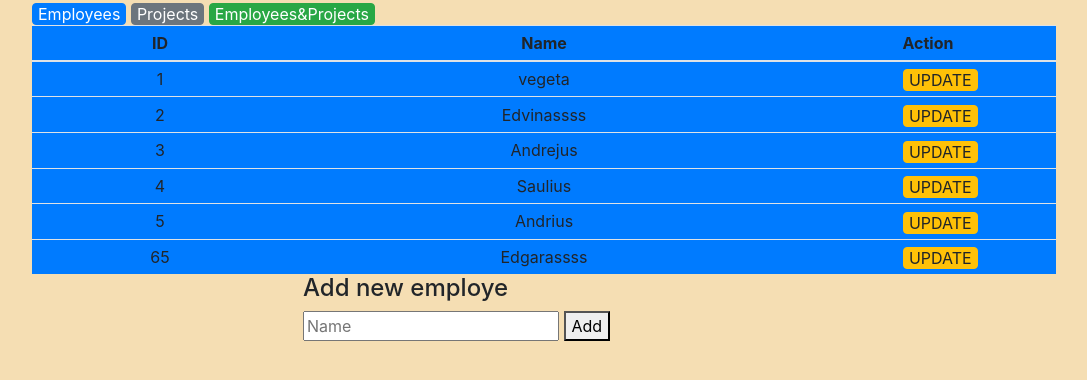
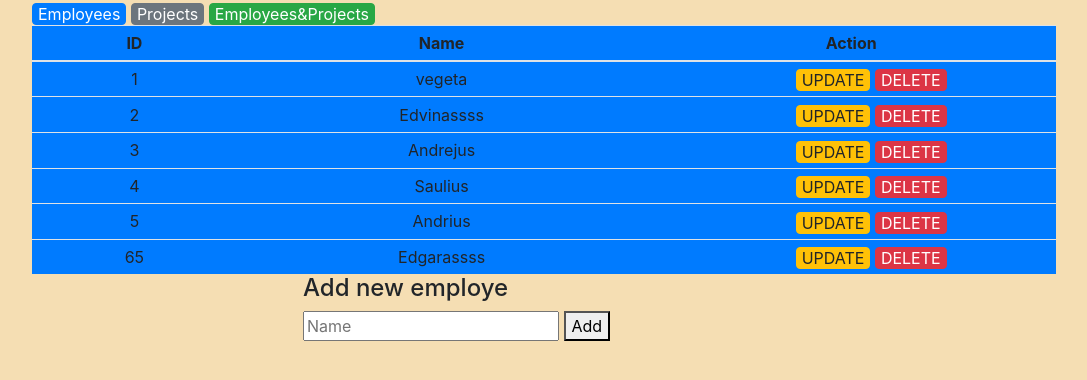
Before and after one commit to Adgeras/SPRINT2-PHP, a PHP site: page /SPRINT2PHPsenas/ in a window 1280 px wide. Shown: the top 380 px of the page, without its empty margins (96-1183 px from the left). Run offline with PHP 8.4, Linux system fonts and the light colour scheme; data comes from the database, SQL or seed files in the repository.

Commit message:
delete employee is working

```diff
--- a/employees_tbl.php
+++ b/employees_tbl.php
@@ -3,7 +3,7 @@
         <tr>
             <th scope="col" class="text-center" style="width:20%">ID</th>
             <th scope="col" class="text-center" style="width:40%">Name</th>
-            <th scope="col" class="text-center" style="width:20%">Action</th>
+            <th scope="col" class="text-center" style="width:40%">Action</th>
         </tr>
     </thead>
     <tbody>
@@ -22,9 +22,12 @@
             <tr>
                 <td scope="row" class="text-center" style="width:20%"><?= $emplo[0] ?></td>
                 <td class="text-center" style="width:40%"><?= $emplo[1] ?></td>
-                <td class="text-center" style="width:20%">
+                <td class="text-center" style="width:40%">
                     <a href="updateEMP.php?id=<?= $emplo[0] ?>" type="button" class="btn btn-warning">
                         UPDATE
+                    </a>
+                    <a href="deleteEMP.php?id=<?= $emplo[0] ?>" type="button" class="btn btn-danger">
+                        DELETE
                     </a>
                 </td>
             </tr>
```
Also changed, not shown: deleteEMP.php (added, +10 -0 lines), project_tbl.php (+6 -2 lines).
